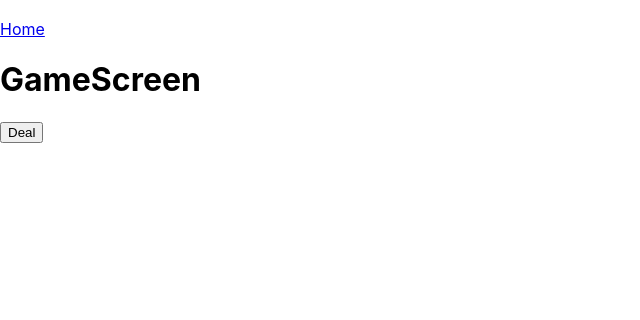
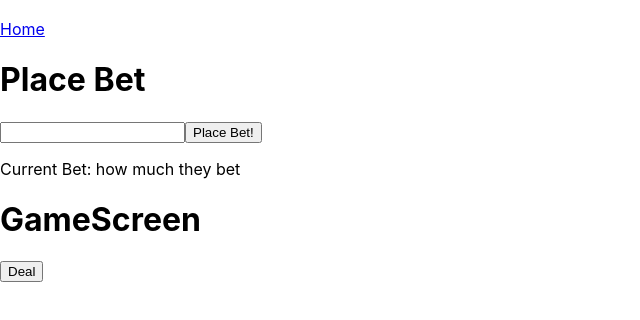
Before and after one commit to infinity-machine/dealwithit, a React (Create React App) app in the folder client/: page /gamescreen in a window 1280 px wide. Shown: the top 320 px of the page, without its empty margins (0-640 px from the left). Built offline with nearby package versions, Linux system fonts and the light colour scheme; no server answers.

Commit message:
lil tings

```diff
--- a/client/src/App.js
+++ b/client/src/App.js
@@ -1,9 +1,7 @@
 import { Routes, Route } from 'react-router-dom'
 import { useEffect, useState } from 'react'
-import PlayGame from './pages/PlayGame'
 import GameScreen from './pages/GameScreen'
 import Signin from './pages/Signin'
-import UserBet from './components/UserBet'
 import { isAuthenticated } from './utils/auth'
 import Header from './components/Header'
 
@@ -30,9 +28,7 @@ function App() {
       <Header user={user} />
       <Routes>
         <Route path="/" element={<Signin setUser={setUser} />} />
-        <Route path="/playgame" element={<PlayGame />} />
-        <Route path="/gamescreen" element={<GameScreen user={user} />} />
-        <Route path="/userbank" element={<UserBet setUser={setUser} user={user} />} />
+        <Route path="/gamescreen" element={<GameScreen user={user} setUser={setUser} />} />
       </Routes>
     </div>
   );
--- a/client/src/components/UserBet.js
+++ b/client/src/components/UserBet.js
@@ -16,7 +16,7 @@ const ADD_BET = gql`
     }
     `
 
-function UserBank(props) {
+function UserBet(props) {
     const [user_bet, setUserBet] = useState('');
     const [addBet, { loading, error, data }] = useMutation(ADD_BET, {
         variables: { user_bet: parseInt(user_bet) }
@@ -47,4 +47,4 @@ function UserBank(props) {
     )
 }
 
-export default UserBank
+export default UserBet
--- a/client/src/pages/GameScreen.js
+++ b/client/src/pages/GameScreen.js
@@ -1,6 +1,7 @@
 import { useEffect, useState } from "react"
+import UserBet from '../components/UserBet'
 
-function GameScreen() {
+function GameScreen(props) {
     const [playercard, setPlayerCard] = useState(null)
     const [compcard, setCompCard] = useState(null)
     const [winner, setWinnerCard] = useState('')
@@ -61,6 +62,7 @@ function GameScreen() {
 
     return (
         <div>
+            < UserBet user={props.user} setUser={props.setUser}/>
             <h1>GameScreen</h1>
             {playercard && (
                 <div className="cards">
```
